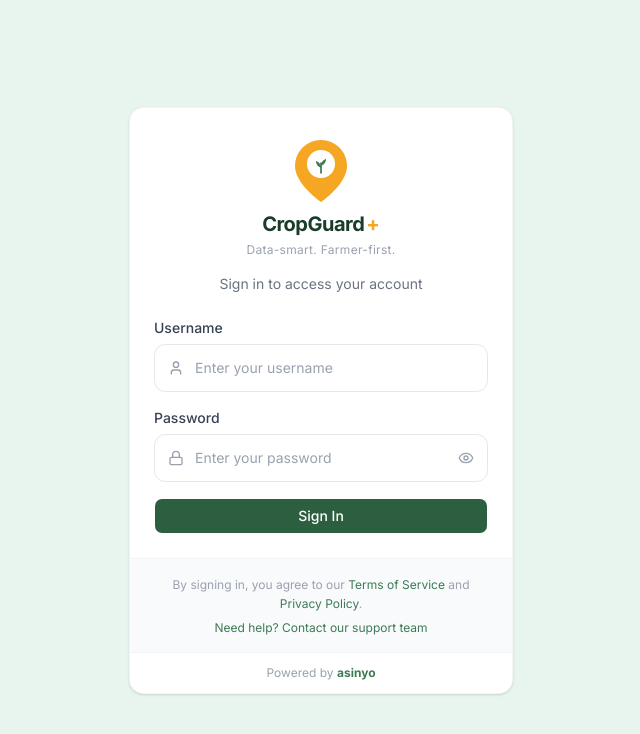
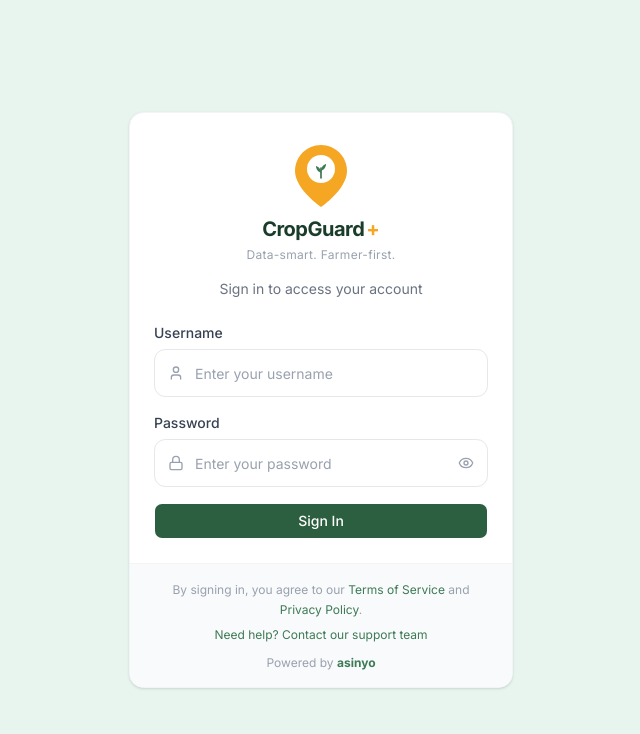
Before and after one commit to Ghazhi/crop-guard, a Next.js app: page /login in a window 1280 px wide. Shown: the top 734 px of the page, without its empty margins (319-959 px from the left). Built offline with nearby package versions, Linux system fonts and the light colour scheme.

Commit message:
init commit

```diff
--- a/src/app/login/_widgets/main.tsx
+++ b/src/app/login/_widgets/main.tsx
@@ -129,8 +129,7 @@ export function Main() {
         </form>
 
         {/* Footer */}
-        <div className="border-t border-gray-100">
-          <div className="px-6 py-4 text-center space-y-1.5 bg-gray-50">
+        <div className="border-t border-gray-100 bg-gray-50 px-6 py-4 text-center space-y-2">
           <p className="text-xs text-gray-400 leading-relaxed">
             By signing in, you agree to our{' '}
             <span className="cursor-pointer" style={{ color: '#3D7A56' }}>Terms of Service</span>
@@ -140,12 +139,9 @@ export function Main() {
           <p className="text-xs cursor-pointer" style={{ color: '#3D7A56' }}>
             Need help? Contact our support team
           </p>
-          </div>
-          <div className="px-6 py-3 text-center border-t border-gray-100 bg-white">
-            <p className="text-xs text-gray-400">
+          <p className="text-xs text-gray-400 pt-1">
             Powered by <span className="font-bold" style={{ color: '#3D7A56' }}>asinyo</span>
           </p>
-          </div>
         </div>
 
       </div>
```
Lines whose indentation alone changed are shown as unchanged.
